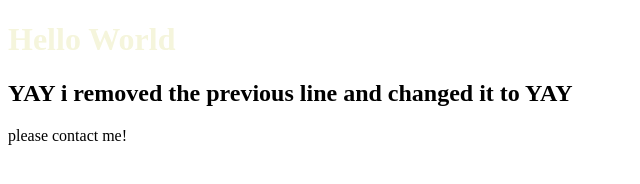
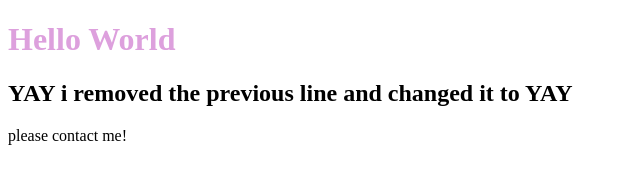
Before and after one commit to aangieet/Portfolio_Angela, a plain HTML site: page index.html in a window 1280 px wide. Shown: the whole page, without its empty margins (0-640 px from the left). Drawn offline with Linux system fonts and the light colour scheme.

Commit message:
changed h1 color

```diff
--- a/style.css
+++ b/style.css
@@ -1,5 +1,5 @@
 h1{
-    color:beige
+    color:plum
 
 }
 
```
